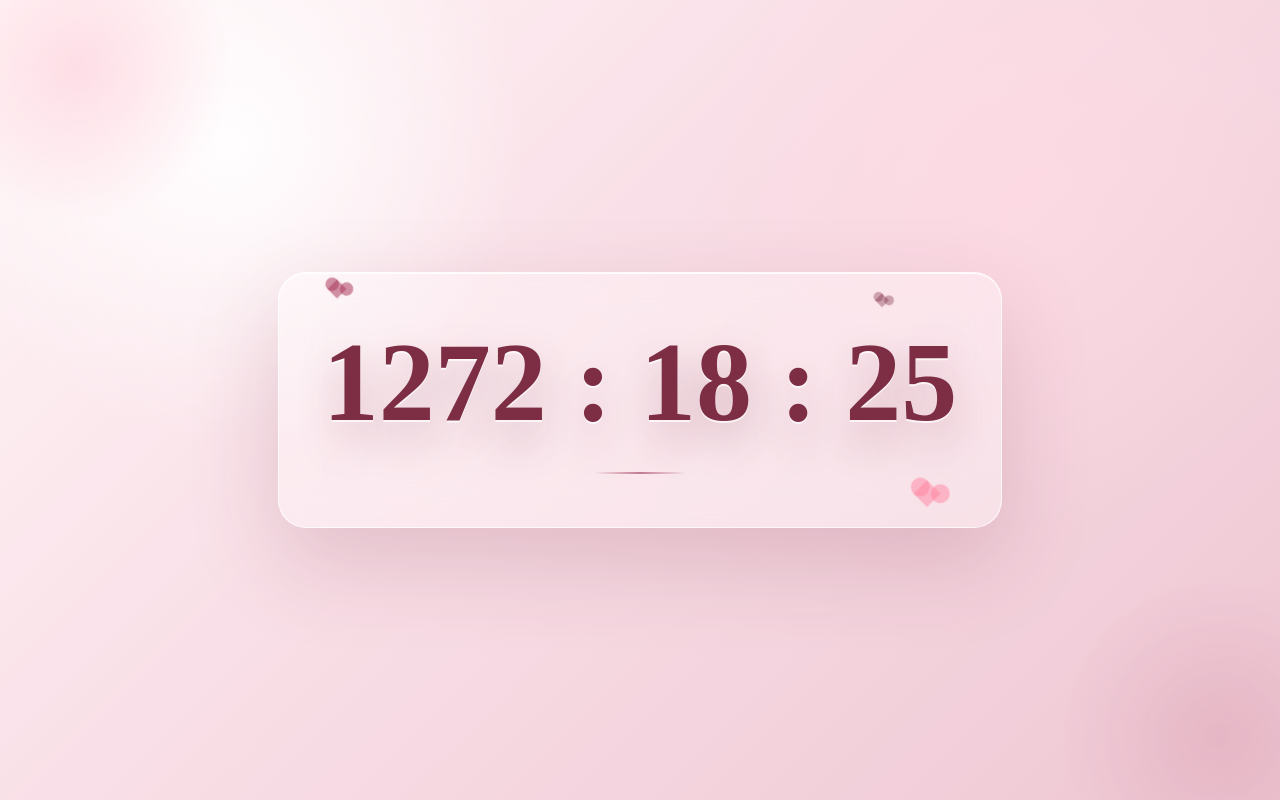
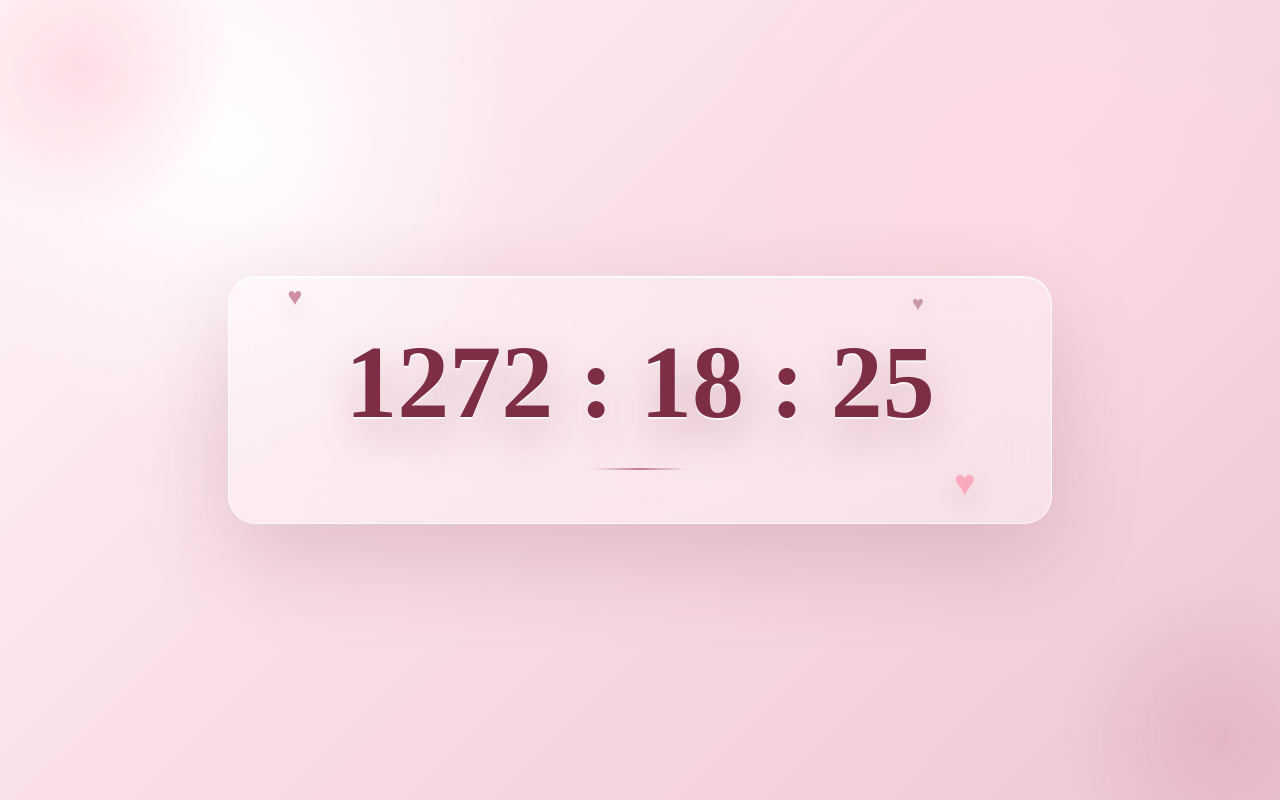
Before and after one commit to llf159/day-test, a plain HTML site: page index.html in a window 1280 px wide. Drawn offline with Linux system fonts and the light colour scheme.

Commit message:
Fix timer hearts and wrapping

```diff
--- a/index.html
+++ b/index.html
@@ -56,8 +56,8 @@
 
     .scene {
       position: relative;
-      width: min(86vw, 760px);
-      padding: 72px 42px;
+      width: min(96vw, 860px);
+      padding: 72px 28px;
       isolation: isolate;
     }
 
@@ -88,11 +88,13 @@
 
     #time {
       margin: 0;
-      font-size: clamp(3.25rem, 11vw, 7rem);
+      font-size: clamp(2rem, 9vw, 6.5rem);
       font-weight: bold;
       line-height: 1;
       letter-spacing: 0;
+      white-space: nowrap;
       color: #7d2e45;
+      font-variant-numeric: tabular-nums;
       text-shadow:
         0 2px 0 rgba(255, 255, 255, 0.72),
         0 18px 42px rgba(126, 45, 68, 0.28);
@@ -100,51 +102,34 @@
 
     .heart {
       position: absolute;
-      width: 18px;
-      height: 18px;
-      transform: rotate(45deg);
-      background: rgba(172, 61, 93, 0.55);
+      font-family: Georgia, "Times New Roman", serif;
+      font-size: 32px;
+      line-height: 1;
+      color: rgba(172, 61, 93, 0.55);
+      text-shadow: 0 10px 24px rgba(126, 45, 68, 0.18);
       animation: float 8s ease-in-out infinite;
-    }
-
-    .heart::before,
-    .heart::after {
-      position: absolute;
-      width: 18px;
-      height: 18px;
-      content: "";
-      border-radius: 50%;
-      background: inherit;
-    }
-
-    .heart::before {
-      left: -9px;
-    }
-
-    .heart::after {
-      top: -9px;
     }
 
     .heart:nth-child(1) {
       top: 12%;
       left: 9%;
-      transform: rotate(45deg) scale(0.75);
+      font-size: 25px;
       animation-delay: -1s;
     }
 
     .heart:nth-child(2) {
       right: 11%;
       bottom: 14%;
-      transform: rotate(45deg) scale(1.05);
-      background: rgba(255, 128, 157, 0.48);
+      font-size: 36px;
+      color: rgba(255, 128, 157, 0.55);
       animation-delay: -4s;
     }
 
     .heart:nth-child(3) {
       right: 17%;
       top: 18%;
-      transform: rotate(45deg) scale(0.55);
-      background: rgba(126, 45, 68, 0.38);
+      font-size: 20px;
+      color: rgba(126, 45, 68, 0.42);
       animation-delay: -6s;
     }
 
@@ -162,7 +147,7 @@
     @media (max-width: 560px) {
       .scene {
         width: calc(100vw - 28px);
-        padding: 58px 20px;
+        padding: 58px 12px;
       }
 
       .scene::before {
@@ -174,9 +159,9 @@
 </head>
 <body>
   <main class="scene">
-    <span class="heart"></span>
-    <span class="heart"></span>
-    <span class="heart"></span>
+    <span class="heart">♥</span>
+    <span class="heart">♥</span>
+    <span class="heart">♥</span>
     <div id="time">载入中...</div>
   </main>
 
```
